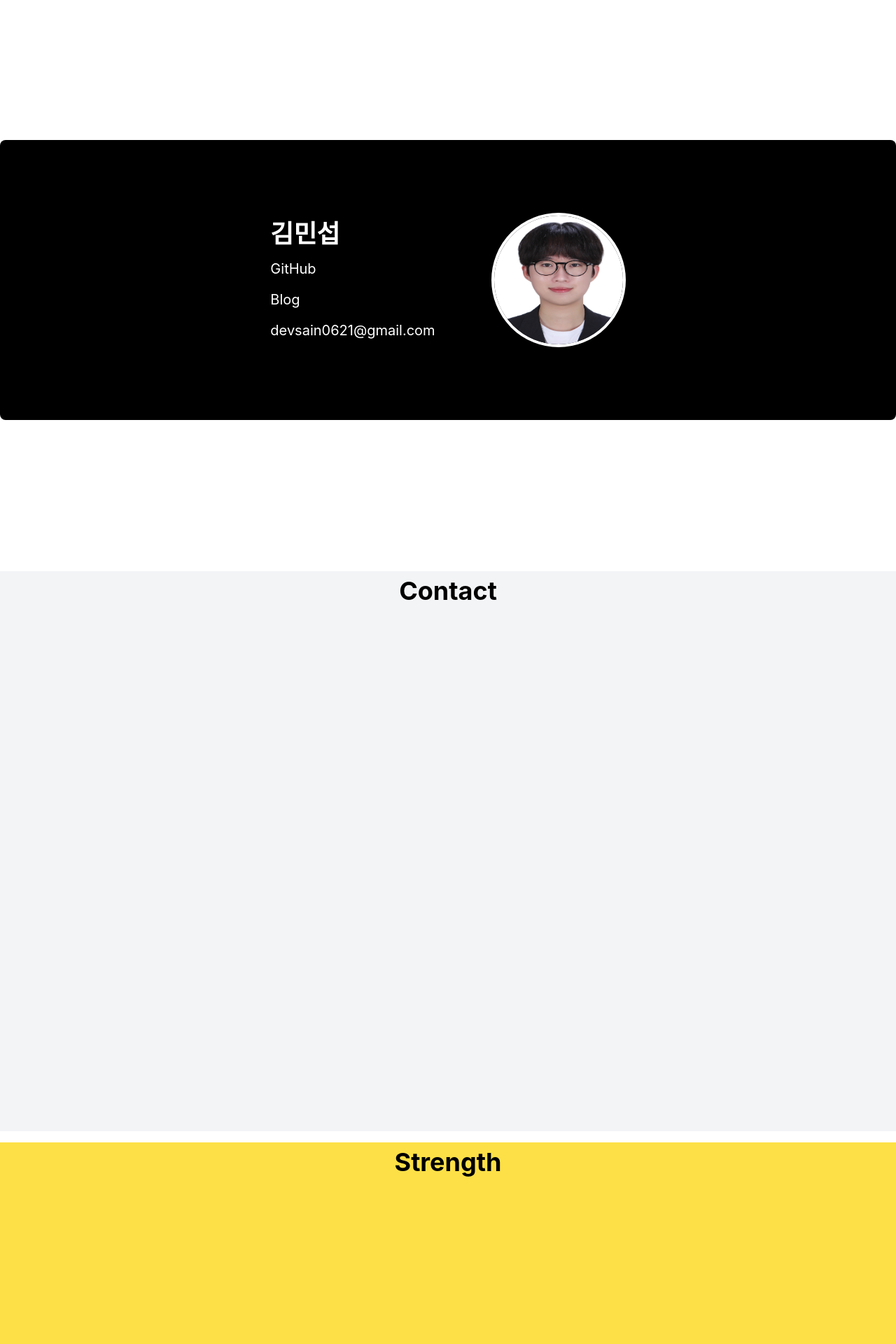
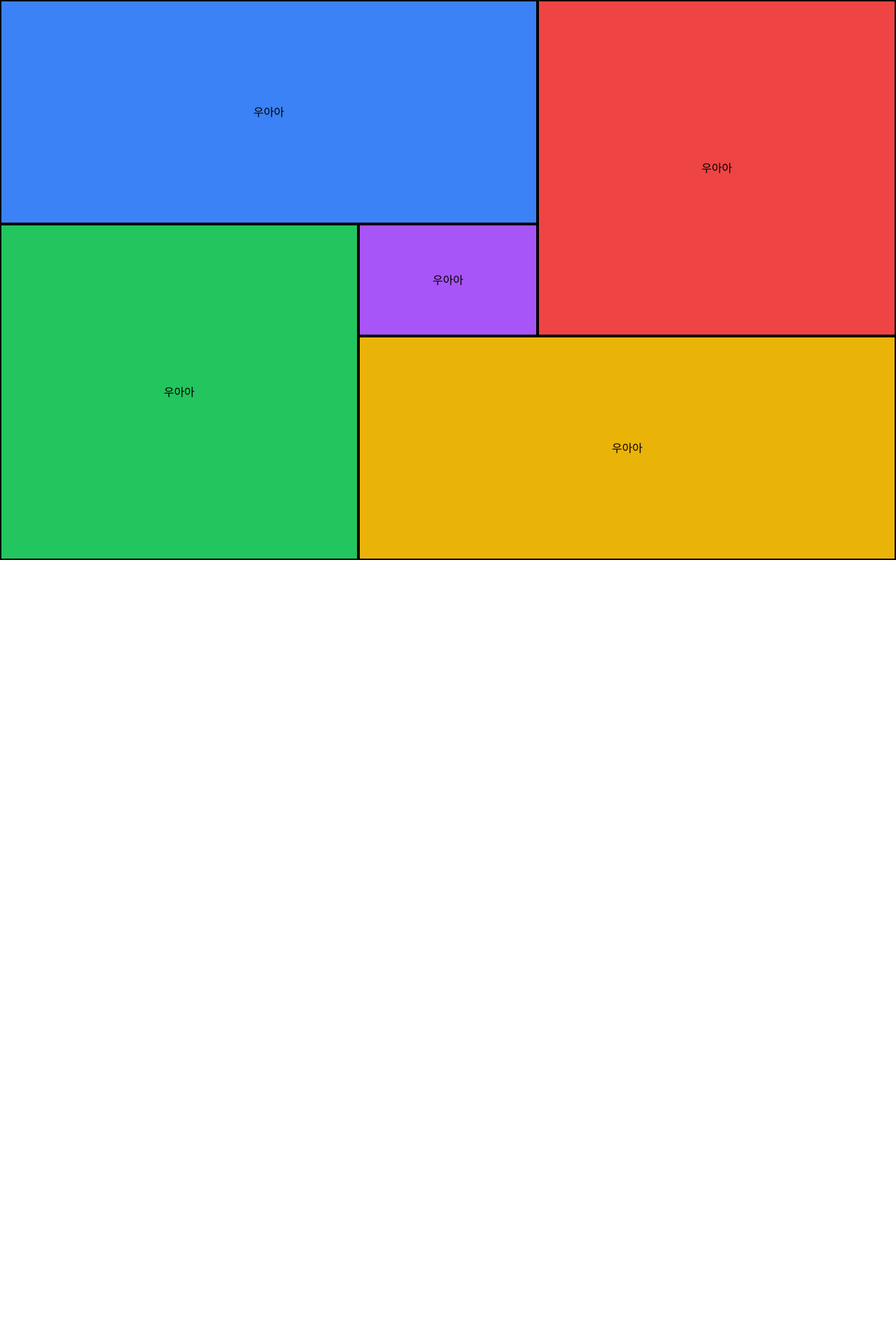
Before and after one commit to kimmainsain/kimmainsain.github.io, a React (Create React App) app: page / in a window 1280 px wide. Shown: the top 1920 px of the page at 70% size. After the commit the page ends 800 px from the top, so only its background shows below. Built offline with nearby package versions, Linux system fonts and the light colour scheme.

Commit message:
Feat : Main화면 초기 구상

```diff
--- a/src/App.tsx
+++ b/src/App.tsx
@@ -1,17 +1,27 @@
 import React from "react";
-import Contact from "./components/Contact";
-import History from "./components/History";
-import Project from "./components/Project";
-import Strength from "./components/Strength";
-import UserInfo from "./components/UserInfo";
+// import Contact from "./pages/Contact";
+// import History from "./pages/History";
+// import Project from "./pages/Project";
+// import Strength from "./pages/Strength";
+// import UserInfo from "./pages/UserInfo";
 const App = () => {
   return (
-    <div className="flex flex-col items-center justify-center">
-      <UserInfo />
-      <Contact />
-      <Strength />
-      <History />
-      <Project />
+    <div className="w-full h-screen relative">
+      <div className="border-solid border-2 border-black justify-center items-center flex absolute top-0 left-0 w-3/5 h-2/5 bg-blue-500">
+        우아아
+      </div>
+      <div className="border-solid border-2 border-black justify-center items-center flex absolute top-0 right-0 w-2/5 h-3/5 bg-red-500">
+        우아아
+      </div>
+      <div className="border-solid border-2 border-black justify-center items-center flex absolute bottom-0 left-0 w-2/5 h-3/5 bg-green-500">
+        우아아
+      </div>
+      <div className="border-solid border-2 border-black justify-center items-center flex absolute bottom-0 right-0 w-3/5 h-2/5 bg-yellow-500">
+        우아아
+      </div>
+      <div className="border-solid border-2 border-black justify-center items-center flex absolute top-2/4 left-1/2 transform -translate-x-1/2 -translate-y-1/2 w-1/5 h-1/5 bg-purple-500">
+        우아아
+      </div>
     </div>
   );
 };
--- a/src/components/Contact.tsx
+++ /dev/null
@@ -1,13 +0,0 @@
-import React from "react";
-
-const Contact = () => {
-  return (
-    <div className="w-full h-screen py-2 bg-gray-100 m-4">
-      <div className="flex justify-center">
-        <div className="text-4xl font-bold text-black">Contact</div>
-      </div>
-    </div>
-  );
-};
-
-export default Contact;
--- a/src/components/History.tsx
+++ /dev/null
@@ -1,13 +0,0 @@
-import React from "react";
-
-const History = () => {
-  return (
-    <div className="w-full h-screen py-2 bg-red-300">
-      <div className="flex justify-center">
-        <div className="text-4xl font-bold text-black">History</div>
-      </div>
-    </div>
-  );
-};
-
-export default History;
--- a/src/components/Project.tsx
+++ /dev/null
@@ -1,13 +0,0 @@
-import React from "react";
-
-const Project = () => {
-  return (
-    <div className="w-full py-2 h-screen bg-black">
-      <div className="flex justify-center">
-        <div className="text-4xl font-bold text-white">Project</div>
-      </div>
-    </div>
-  );
-};
-
-export default Project;
--- a/src/components/Strength.tsx
+++ /dev/null
@@ -1,13 +0,0 @@
-import React from "react";
-
-const Strength = () => {
-  return (
-    <div className="w-full h-screen py-2 bg-yellow-300">
-      <div className="flex justify-center">
-        <div className="text-4xl font-bold text-black">Strength</div>
-      </div>
-    </div>
-  );
-};
-
-export default Strength;
--- a/src/components/UserInfo.tsx
+++ /dev/null
@@ -1,43 +0,0 @@
-import React from "react";
-import profileImage from "../assets/images/profileImage.jpg";
-
-const UserInfo = () => {
-  return (
-    <div className="w-full h-screen bg-white flex items-center justify-center">
-      <div className="w-full h-1/2 bg-black p-8 rounded-lg flex items-center">
-        <div className="flex-grow"></div>
-        <div className="flex-grow-0 flex-1 text-white space-y-4 flex-col flex mr-8">
-          <div className="text-4xl font-bold">김민섭</div>
-          <a
-            href="https://github.com/kimmainsain"
-            className="text-xl hover:underline"
-          >
-            GitHub
-          </a>
-          <a
-            href="https://velog.io/@kimmainsain"
-            className="text-xl hover:underline"
-          >
-            Blog
-          </a>
-          <a
-            href="mailto:devsain0621@gmail.com"
-            className="text-xl hover:underline"
-          >
-            devsain0621@gmail.com
-          </a>
-        </div>
-        <div className="ml-12">
-          <img
-            src={profileImage}
-            alt="김민섭"
-            className="w-48 h-48 rounded-full border-4 border-white shadow-lg"
-          />
-        </div>
-        <div className="flex-grow"></div>
-      </div>
-    </div>
-  );
-};
-
-export default UserInfo;
--- /dev/null
+++ b/src/pages/Contact.tsx
@@ -0,0 +1,11 @@
+import React from "react";
+
+const Contact = () => {
+  return (
+    <div className="w-3/5 h-2/5 bg-blue-500 justify-center items-center flex ">
+      contact
+    </div>
+  );
+};
+
+export default Contact;
--- /dev/null
+++ b/src/pages/History.tsx
@@ -0,0 +1,11 @@
+import React from "react";
+
+const History = () => {
+  return (
+    <div className="w-2/5 h-3/5 bg-red-500 justify-center items-center flex ">
+      history
+    </div>
+  );
+};
+
+export default History;
--- /dev/null
+++ b/src/pages/Project.tsx
@@ -0,0 +1,11 @@
+import React from "react";
+
+const Project = () => {
+  return (
+    <div className="w-3/5 h-2/5 bg-yellow-500 justify-center items-center flex">
+      Project
+    </div>
+  );
+};
+
+export default Project;
--- /dev/null
+++ b/src/pages/Strength.tsx
@@ -0,0 +1,11 @@
+import React from "react";
+
+const Strength = () => {
+  return (
+    <div className="w-2/5 h-3/5 bg-green-500 justify-center items-center flex">
+      Strength
+    </div>
+  );
+};
+
+export default Strength;
--- /dev/null
+++ b/src/pages/UserInfo.tsx
@@ -0,0 +1,9 @@
+import React from "react";
+
+const UserInfo = () => {
+  return (
+    <div className="w-1/5 h-1/5 bg-purple-500 absolute top-2/5 left-2/5 flex items-center justify-center"></div>
+  );
+};
+
+export default UserInfo;
```
